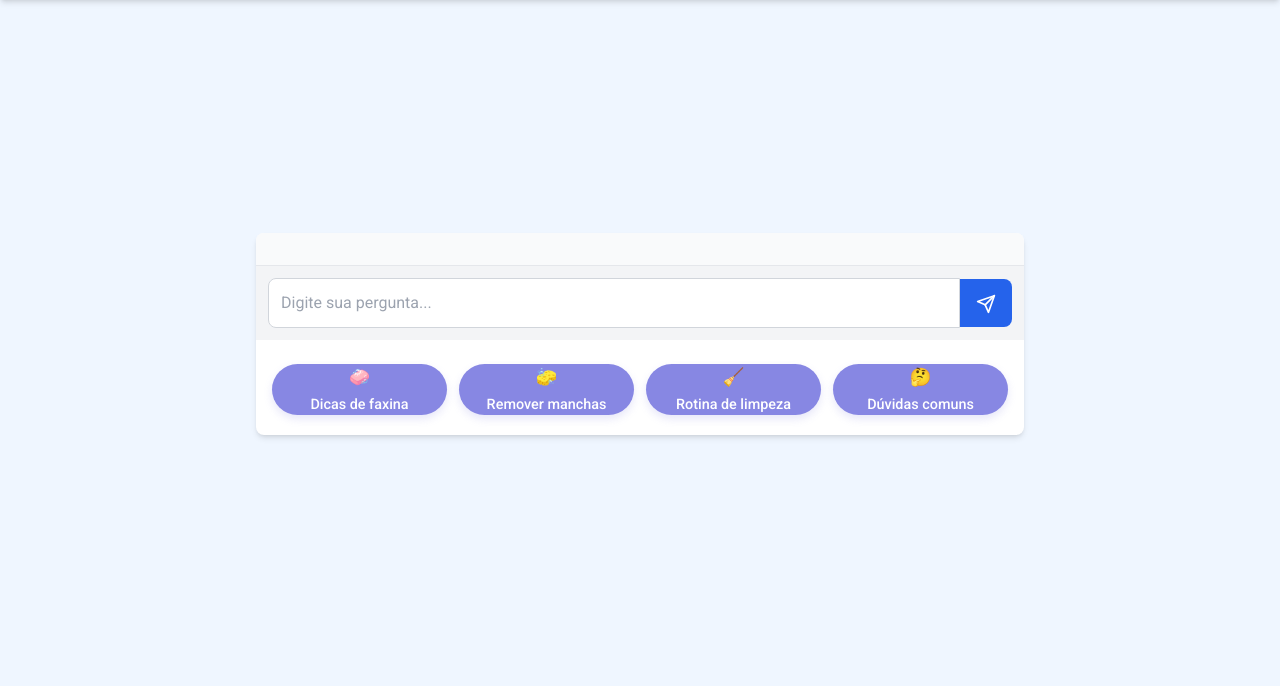
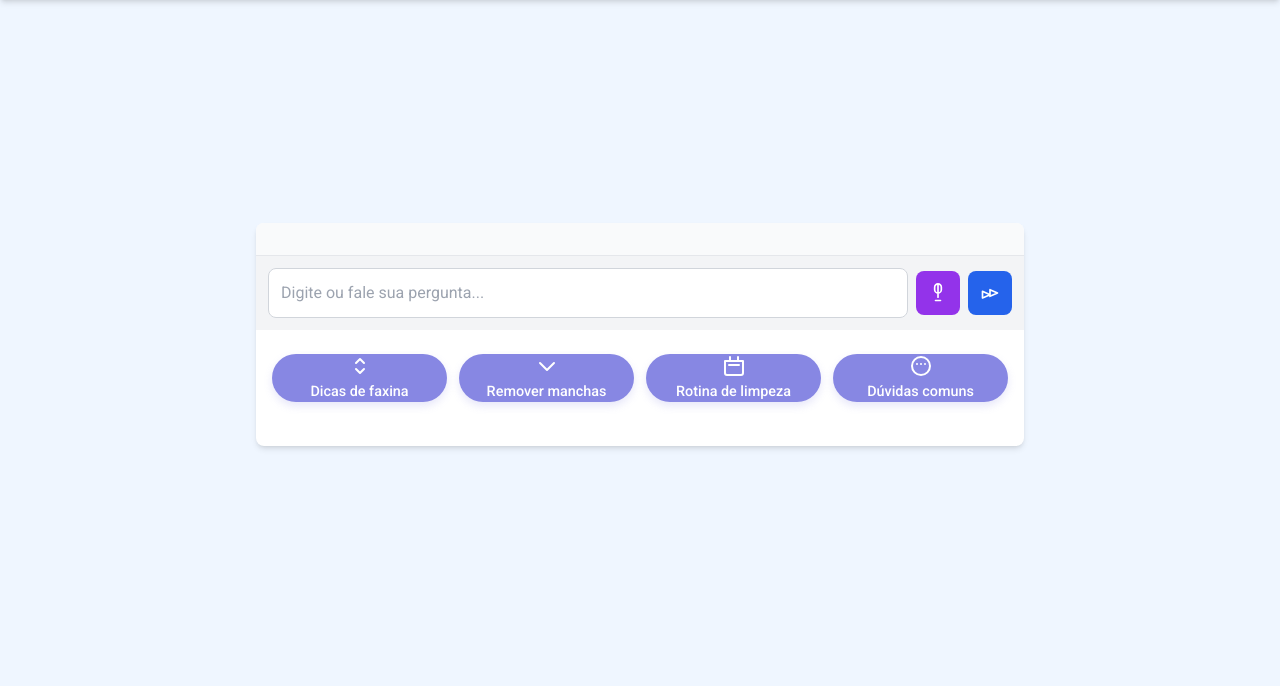
Before and after one commit to arthurMalveste/gemini-projeto-2, a Flask app: page / in a window 1280 px wide. Shown: the part 64-750 px from the top of the page. Run offline with Flask 3, Linux system fonts and the light colour scheme; some libraries are stand-ins or nearby versions.

Commit message:
grava audio e ultimas mudancas

```diff
--- a/templates/index.html
+++ b/templates/index.html
@@ -5,22 +5,13 @@
   <meta name="viewport" content="width=device-width, initial-scale=1.0" />
   <title>Chatbot de Limpeza | Limpinha</title>
 
-  <!-- Ícone de limpeza (favicon simples) -->
   <link rel="icon" type="image/png" href="https://img.icons8.com/fluency/48/clean.png" />
-
-  <!-- Fontes Google (Sans + Serif) -->
   <link href="https://fonts.googleapis.com/css2?family=Roboto:wght@400;500&family=Playfair+Display:wght@600&display=swap" rel="stylesheet" />
-
-  <!-- TailwindCSS CDN -->
   <script src="https://cdn.tailwindcss.com"></script>
-
-  <!-- Estilos personalizados (opcional, externo em styles.css) -->
   <link rel="stylesheet" href="/static/style.css" />
-
 </head>
 
 <body class="bg-blue-50 min-h-screen flex flex-col font-['Roboto'] text-gray-700">
-
   <!-- 🌟 Cabeçalho -->
   <header class="bg-white shadow-md p-4 flex items-center justify-between">
     <div class="flex items-center gap-2">
@@ -29,51 +20,69 @@
     </div>
   </header>
 
-  <!-- 🗨️ Área principal do chat -->
+  <!-- 🗨️ Área principal -->
   <main class="flex-1 flex flex-col items-center justify-center p-6">
     <div class="w-full max-w-3xl bg-white rounded-lg shadow-md flex flex-col overflow-hidden">
+      <!-- Mensagens -->
+      <div id="chat" class="flex-1 h-[500px] overflow-y-auto p-4 bg-gray-50 space-y-3 scroll-smooth"></div>
 
-      <!-- Área de mensagens -->
-      <div id="chat" class="flex-1 h-[500px] overflow-y-auto p-4 bg-gray-50 space-y-3 scroll-smooth">
-        <!-- Mensagens serão inseridas aqui dinamicamente pelo JS -->
-      </div>
+      <!-- Campo de entrada + Botões -->
+<div class="flex items-center gap-2 border-t border-gray-200 p-3 bg-gray-100">
+  <input id="mensagem" type="text" placeholder="Digite ou fale sua pergunta..." class="flex-1 p-3 rounded-lg border border-gray-300 focus:outline-none focus:ring-2 focus:ring-blue-300" />
 
-      <!-- Campo de entrada -->
-      <div class="flex items-center border-t border-gray-200 p-3 bg-gray-100">
-        <input id="mensagem" type="text" placeholder="Digite sua pergunta..." class="flex-1 p-3 rounded-l-lg border border-gray-300 focus:outline-none focus:ring-2 focus:ring-blue-300" />
-        <button onclick="enviarMensagem()" class="bg-blue-600 hover:bg-blue-700 text-white px-4 py-3 rounded-r-lg transition duration-200">
-          <svg xmlns="http://www.w3.org/2000/svg" class="w-5 h-5 inline" viewBox="0 0 24 24" fill="none" stroke="currentColor">
-            <path d="M22 2L11 13" stroke-width="2" stroke-linecap="round" stroke-linejoin="round" />
-            <path d="M22 2L15 22L11 13L2 9L22 2Z" stroke-width="2" stroke-linecap="round" stroke-linejoin="round" />
+  <!-- Microfone estilo ChatGPT -->
+  <button onclick="gravarAudio()" class="bg-purple-600 hover:bg-purple-700 text-white p-3 rounded-lg transition" title="Falar">
+    <svg xmlns="http://www.w3.org/2000/svg" class="w-5 h-5" fill="none" viewBox="0 0 24 24" stroke="currentColor">
+      <path stroke-linecap="round" stroke-linejoin="round" stroke-width="2" d="M12 1v11m0 0a4 4 0 01-4-4V5a4 4 0 018 0v3a4 4 0 01-4 4zm0 0v5m0 4h-3m3 0h3" />
+    </svg>
+  </button>
+
+  <!-- Enviar estilo ChatGPT -->
+  <button onclick="enviarMensagem()" class="bg-blue-600 hover:bg-blue-700 text-white p-3 rounded-lg transition" title="Enviar">
+    <svg xmlns="http://www.w3.org/2000/svg" class="w-5 h-5" fill="none" viewBox="0 0 24 24" stroke="currentColor">
+      <path stroke-linecap="round" stroke-linejoin="round" stroke-width="2" d="M3 10l9 4-9 4v-8zM21 12l-9 4v-8l9 4z" />
     </svg>
   </button>
 </div>
-      <div class="grid grid-cols-2 md:grid-cols-4 gap-3 mt-6 px-4">
-        <button onclick="usarSugestao('Quais são as melhores dicas de faxina?')" class="sugestao-card ">
-          🧼<br><span class="text-sm font-medium">Dicas de faxina</span>
+
+<div class="grid grid-cols-2 md:grid-cols-4 gap-3 mt-6 px-4 pb-6">
+  <button onclick="usarSugestao('Quais são as melhores dicas de faxina?')" class="sugestao-card">
+    <svg xmlns="http://www.w3.org/2000/svg" class="w-6 h-6 mx-auto mb-1" fill="none" viewBox="0 0 24 24" stroke="currentColor">
+      <path stroke-linecap="round" stroke-linejoin="round" stroke-width="2" d="M16 9l-4-4-4 4m8 6l-4 4-4-4" />
+    </svg>
+    <span class="text-sm font-medium">Dicas de faxina</span>
   </button>
 
-        <button onclick="usarSugestao('Como posso remover manchas de gordura da cozinha?')" class="sugestao-card ">
-          🧽<br><span class="text-sm font-medium">Remover manchas</span>
+  <button onclick="usarSugestao('Como posso remover manchas de gordura da cozinha?')" class="sugestao-card">
+    <svg xmlns="http://www.w3.org/2000/svg" class="w-6 h-6 mx-auto mb-1" fill="none" viewBox="0 0 24 24" stroke="currentColor">
+      <path stroke-linecap="round" stroke-linejoin="round" stroke-width="2" d="M19 9l-7 7-7-7" />
+    </svg>
+    <span class="text-sm font-medium">Remover manchas</span>
   </button>
 
-        <button onclick="usarSugestao('Monte uma rotina de limpeza para minha casa.')" class="sugestao-card ">
-          🧹<br><span class="text-sm font-medium">Rotina de limpeza</span>
+  <button onclick="usarSugestao('Monte uma rotina de limpeza para minha casa.')" class="sugestao-card">
+    <svg xmlns="http://www.w3.org/2000/svg" class="w-6 h-6 mx-auto mb-1" fill="none" viewBox="0 0 24 24" stroke="currentColor">
+      <path stroke-linecap="round" stroke-linejoin="round" stroke-width="2" d="M8 7V3m8 4V3m-9 8h10M5 21h14a2 2 0 002-2V7H3v12a2 2 0 002 2z" />
+    </svg>
+    <span class="text-sm font-medium">Rotina de limpeza</span>
   </button>
 
-        <button onclick="usarSugestao('O que as pessoas mais perguntam sobre limpeza?')" class="sugestao-card ">
-          🤔<br><span class="text-sm font-medium">Dúvidas comuns</span>
+  <button onclick="usarSugestao('O que as pessoas mais perguntam sobre limpeza?')" class="sugestao-card">
+    <svg xmlns="http://www.w3.org/2000/svg" class="w-6 h-6 mx-auto mb-1" fill="none" viewBox="0 0 24 24" stroke="currentColor">
+      <path stroke-linecap="round" stroke-linejoin="round" stroke-width="2" d="M8 10h.01M12 10h.01M16 10h.01M21 12a9 9 0 11-18 0 9 9 0 0118 0z" />
+    </svg>
+    <span class="text-sm font-medium">Dúvidas comuns</span>
   </button>
 </div>
+
     </div>
   </main>
 
-  <!-- 👣 Rodapé (opcional) -->
+  <!-- 👣 Rodapé -->
   <footer class="text-center text-sm text-gray-500 p-4 mt-4">
     © 2025 Limpinha. Feito com carinho e sabão 🧽
   </footer>
 
-  <!-- Script de interação -->
   <script src="/static/script.js"></script>
 </body>
 </html>
```
Also changed, not shown: static/script.js (+35 -0 lines). Lines whose indentation alone changed are shown as unchanged.
